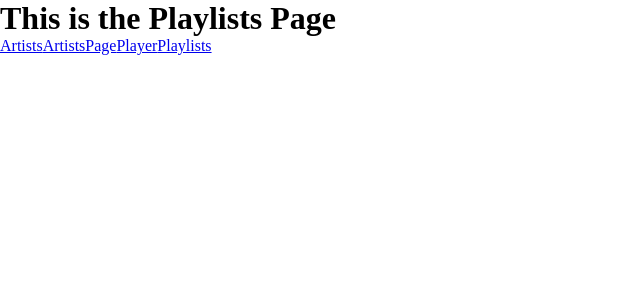
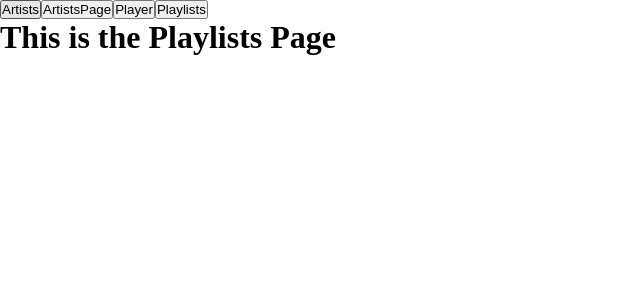
Before and after one commit to TylerMcKenna/WebMusicPlayer, a React (Create React App) app in the folder music_player/: page / in a window 1280 px wide. Shown: the top 300 px of the page, without its empty margins (0-640 px from the left). Built offline with nearby package versions, Linux system fonts and the light colour scheme.

Commit message:
routing working

```diff
--- a/music_player/src/App.jsx
+++ b/music_player/src/App.jsx
@@ -3,16 +3,19 @@ import Artists from './pages/Artists.jsx';
 import ArtistsPage from './pages/ArtistsPage.jsx';
 import Player from './pages/Player.jsx';
 import Playlists from './pages/Playlists.jsx';
+import Layout from "./Layout.jsx"
 
 function App() {
 
   return (
      <Router>
       <Routes>
-        <Route path="/artists" element={<Artists/>}/>
-        <Route path="/artistsPage" element={<ArtistsPage/>}/>
-        <Route path="/player" element={<Player/>}/>
-        <Route path="/" element={<Playlists/>}/>
+        <Route element={<Layout/>}>
+          <Route path="/artists" element={<Artists/>}/>
+          <Route path="/artistsPage" element={<ArtistsPage/>}/>
+          <Route path="/player" element={<Player/>}/>
+          <Route path="/" element={<Playlists/>}/>
+        </Route>
       </Routes>
      </Router>
   )
--- /dev/null
+++ b/music_player/src/Layout.jsx
@@ -0,0 +1,13 @@
+import  Navbar  from "./components/Navbar";
+import { Outlet } from "react-router-dom";
+
+export default function Layout() {
+    return (
+        <>
+            <Navbar/>
+            <main>
+                <Outlet/>
+            </main>
+        </>
+    )
+}
--- /dev/null
+++ b/music_player/src/components/Navbar.jsx
@@ -0,0 +1,22 @@
+import { Link } from "react-router-dom";
+
+export function Navbar() {
+    return  (
+        <>
+            <Link to="/artists">
+                <button>Artists</button>
+            </Link>
+            <Link to="/artistsPage">
+                <button>ArtistsPage</button>
+            </Link>
+            <Link to="/player">
+                <button>Player</button>
+            </Link>
+            <Link to="/">
+                <button>Playlists</button>
+            </Link>
+        </>
+    )
+}
+
+export default Navbar;
--- a/music_player/src/pages/Artists.jsx
+++ b/music_player/src/pages/Artists.jsx
@@ -1,5 +1,3 @@
-import { Link } from "react-router-dom"
-
 export default function Artists() {
     return (
         <>
--- a/music_player/src/pages/ArtistsPage.jsx
+++ b/music_player/src/pages/ArtistsPage.jsx
@@ -1,9 +1,9 @@
-
-
-export default function ArtistsPage() {
+export function ArtistsPage() {
     return (
         <>
             <h1>This is the ArtistsPage Page</h1>
         </>
     )
 }
+
+export default ArtistsPage;
--- a/music_player/src/pages/Playlists.jsx
+++ b/music_player/src/pages/Playlists.jsx
@@ -1,13 +1,7 @@
-import { Link } from "react-router-dom";
-
 export default function Playlists() {
     return (
         <>
             <h1>This is the Playlists Page</h1>
-            <Link to="/artists" >Artists</Link>
-            <Link to="/artistsPage" >ArtistsPage</Link>
-            <Link to="/player" >Player</Link>
-            <Link to="/" >Playlists</Link>
         </>
     )
 }
```
